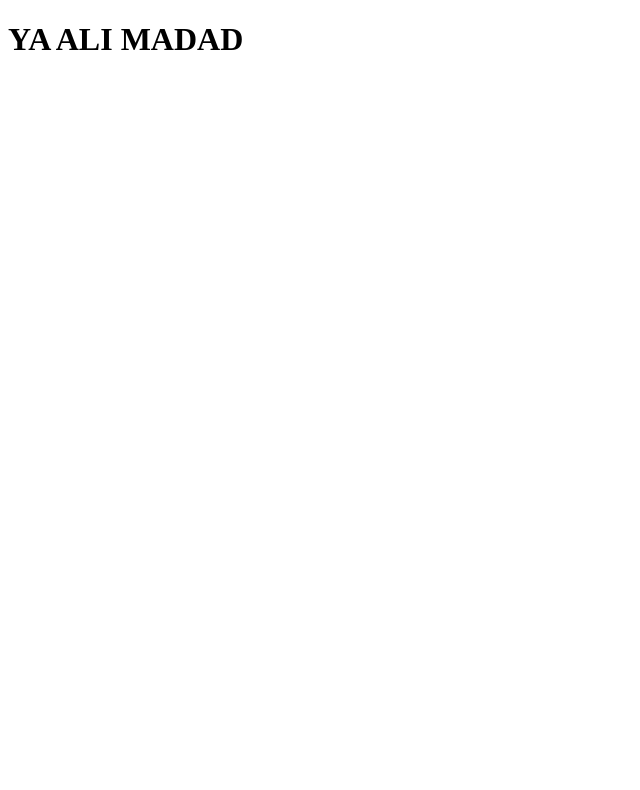
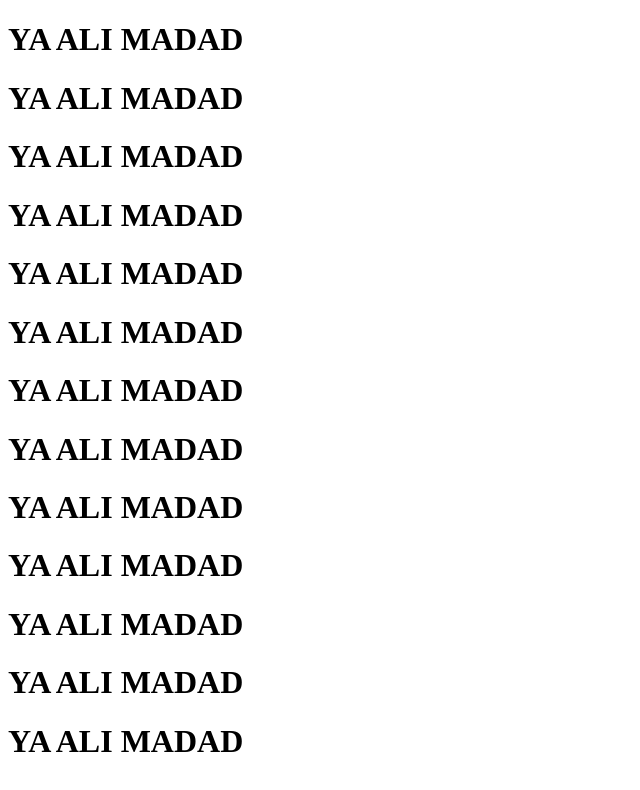
Before and after one commit to mahisashin/dell, a plain HTML site: page index.html in a window 1280 px wide. Shown: the whole page, without its empty margins (0-640 px from the left). Drawn offline with Linux system fonts and the light colour scheme.

Commit message:
Updated files and code

```diff
--- a/index.html
+++ b/index.html
@@ -9,5 +9,42 @@
     <h1>
         YA ALI MADAD
     </h1>
+    <h1>
+        YA ALI MADAD
+    </h1>
+    <h1>
+        YA ALI MADAD
+    </h1>
+    <h1>
+        YA ALI MADAD
+    </h1>
+    <h1>
+        YA ALI MADAD
+    </h1>
+    <h1>
+        YA ALI MADAD
+    </h1>
+
+    <h1>
+        YA ALI MADAD
+    </h1>
+    <h1>
+        YA ALI MADAD
+    </h1>
+    <h1>
+        YA ALI MADAD
+    </h1>
+    <h1>
+        YA ALI MADAD
+    </h1>
+    <h1>
+        YA ALI MADAD
+    </h1>
+    <h1>
+        YA ALI MADAD
+    </h1>
+    <h1>
+        YA ALI MADAD
+    </h1>
 </body>
 </html>
```
